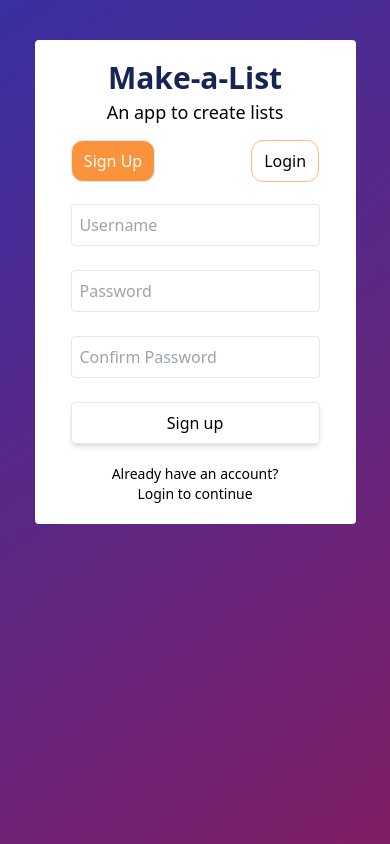
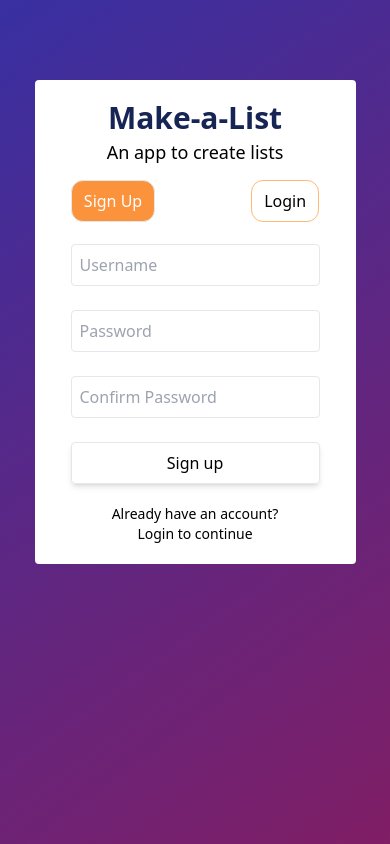
Before and after one commit to vknir/E2E_Todo, a React (Vite) app in the folder root/frontend/: page / in a window 390 px wide. Built offline with nearby package versions, Linux system fonts and the light colour scheme.

Commit message:
styling for mobile devices

```diff
--- a/root/frontend/src/components/Landing.tsx
+++ b/root/frontend/src/components/Landing.tsx
@@ -26,14 +26,12 @@ export default function Landing() {
 
           setTodos(data.data as Todos[]);
           setLogin(true);
-        }, (reject)=>{
-          console.log(reject)
         });
     }
   }, []);
   return (
     <div
-      className="min-h-screen h-fit w-screen flex justify-center items-start p-10
+      className="min-h-screen h-fit w-screen flex justify-center items-start p-20 sm:p-10
     bg-gradient-to-br from-indigo-800 from-5%  to-pink-800 to-100% font-sans
     animate-moving-gradient [background-size:300%]"
     >
```
